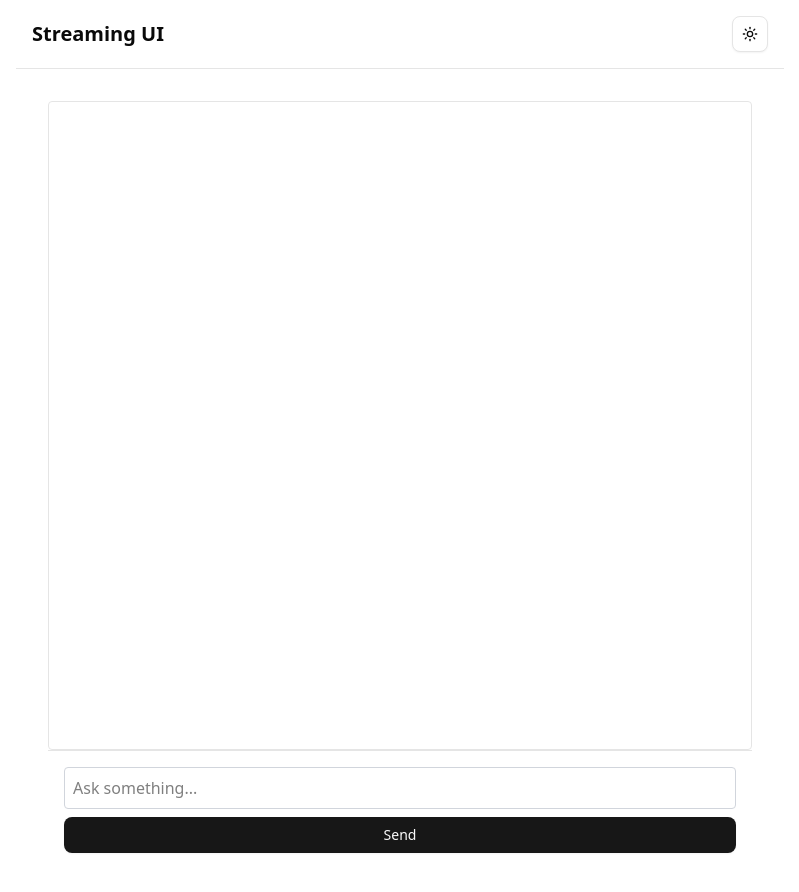
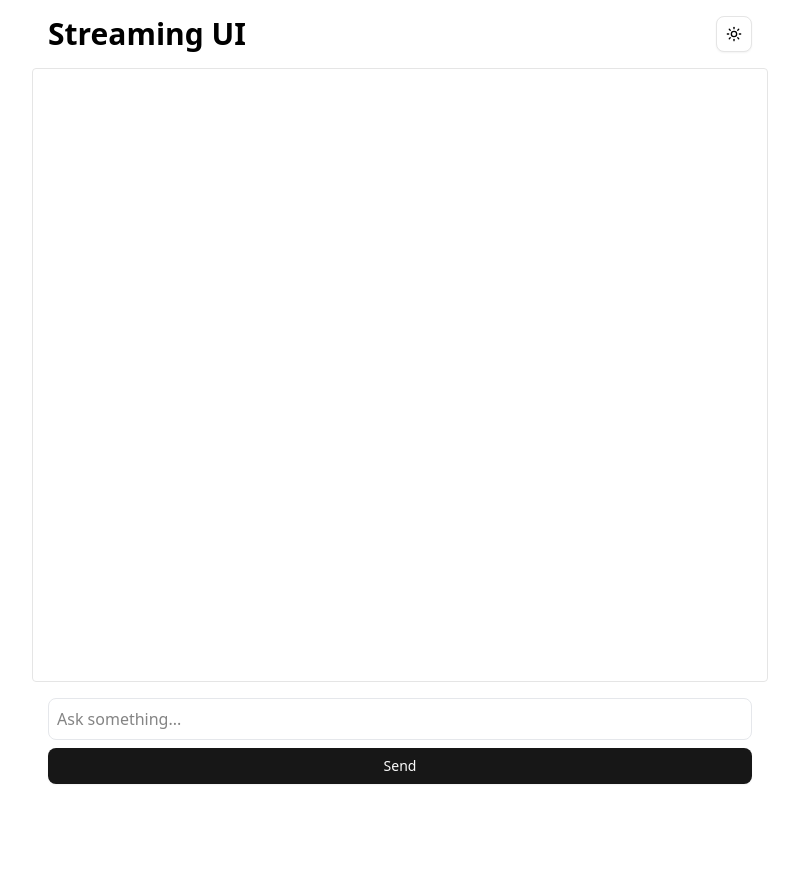
Before and after one commit to binay-das/streaming-UI, a Next.js app: page / in a window 1280 px wide. Shown: the top 892 px of the page, without its empty margins (240-1039 px from the left). After the commit the page ends 800 px from the top, so only its background shows below. Built offline with nearby package versions, Linux system fonts and the light colour scheme.

Commit message:
Bugs fixed

```diff
--- a/app/layout.tsx
+++ b/app/layout.tsx
@@ -2,7 +2,6 @@ import type { Metadata } from "next";
 import { Geist, Geist_Mono } from "next/font/google";
 import "./globals.css";
 import ThemeProvider from "@/components/theme/ThemeProvider";
-import ThemeToggle from "@/components/theme/ThemeToggle";
 
 const geistSans = Geist({
   variable: "--font-geist-sans",
@@ -30,17 +29,8 @@ export default function RootLayout({
         className={`${geistSans.variable} ${geistMono.variable} antialiased bg-background text-foreground`}
       >
         <ThemeProvider defaultTheme="system">
-          <div className="flex flex-col min-h-screen items-center">
-            <div className="w-full max-w-3xl flex flex-col flex-1">
-              <header className="flex items-center justify-between p-4 border-b">
-                <h1 className="text-xl font-bold">Streaming UI</h1>
-                <ThemeToggle />
-              </header>
-
-              <main className="flex-1 p-4 w-full">
-                {children}
-              </main>
-            </div>
+          <div className="flex flex-col max-h-screen items-center w-full max-w-3xl flex-1 mx-auto">
+            {children}
           </div>
         </ThemeProvider>
       </body>
--- a/app/page.tsx
+++ b/app/page.tsx
@@ -1,19 +1,24 @@
-'use client';
+"use client";
 
 import { Button } from "@/components/ui/button";
-import { ScrollArea } from "@/components/ui/scroll-area";
+import { ScrollArea, ScrollBar } from "@/components/ui/scroll-area";
 import { useState, useEffect } from "react";
 import ReactMarkdown from "react-markdown";
 import { useTheme } from "@/components/theme/ThemeProvider";
+import ThemeToggle from "@/components/theme/ThemeToggle";
 
 export default function Home() {
   const [input, setInput] = useState("");
   const [streamedText, setStreamedText] = useState("");
   const { theme, setTheme } = useTheme();
+  const [mounted, setMounted] = useState(false);
 
   useEffect(() => {
+    setMounted(true);
+
     if (theme === "system") {
-      const systemTheme = window.matchMedia("(prefers-color-scheme: dark)").matches
+      const systemTheme = window.matchMedia("(prefers-color-scheme: dark)")
+        .matches
         ? "dark"
         : "light";
       setTheme(systemTheme);
@@ -29,6 +34,7 @@ export default function Home() {
       headers: { "Content-Type": "application/json" },
       body: JSON.stringify({ message: input }),
     });
+    setInput("");
 
     const reader = response.body?.getReader();
     const decoder = new TextDecoder();
@@ -42,33 +48,36 @@ export default function Home() {
     }
   };
 
+  if (!mounted) return null;
+
   return (
     <div
-      className={`flex flex-col h-screen max-w-5xl mx-auto p-4 ${
-        theme === "dark" ? "bg-gray-900 text-white" : "bg-white text-black"
+      className={`flex flex-col h-screen w-full grow max-w-5xl mx-auto px-4 ${
+        theme === "dark" ? "bg-black text-white" : "bg-white text-black"
       }`}
     >
-      <div className="flex-1 overflow-hidden">
+      <header className="flex items-center justify-between my-4 px-4">
+        <h1 className="text-3xl font-bold">Streaming UI</h1>
+        <ThemeToggle />
+      </header>
+      <div className="flex-1 overflow-hidden bg-background text-foreground">
         <ScrollArea className="h-full border rounded p-4">
           <div className="prose">
             <ReactMarkdown>{streamedText}</ReactMarkdown>
           </div>
+          <ScrollBar orientation="horizontal" />
         </ScrollArea>
       </div>
 
       <form
         onSubmit={handleSubmit}
-        className={`border-t p-4 ${
-          theme === "dark" ? "bg-gray-800" : "bg-white"
-        }`}
+        className="p-4 bg-background text-foreground"
       >
         <input
           type="text"
           value={input}
           onChange={(e) => setInput(e.target.value)}
-          className={`border border-gray-300 p-2 w-full rounded mb-2 ${
-            theme === "dark" ? "bg-gray-800 text-white" : "bg-white text-black"
-          }`}
+          className="border border-gray-200 p-2 w-full rounded-md mb-2"
           placeholder="Ask something..."
         />
         <Button type="submit" className="w-full">
```
